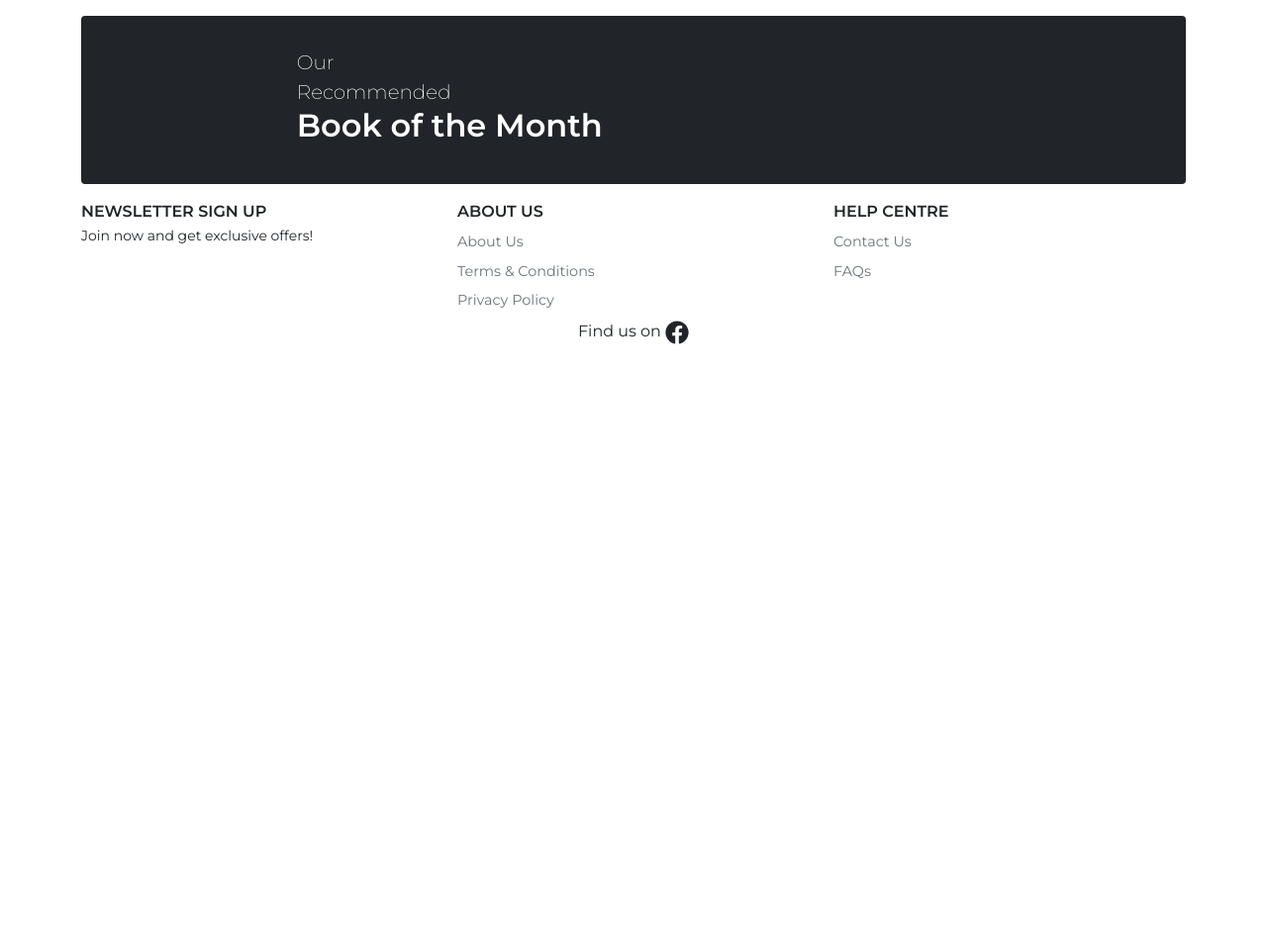
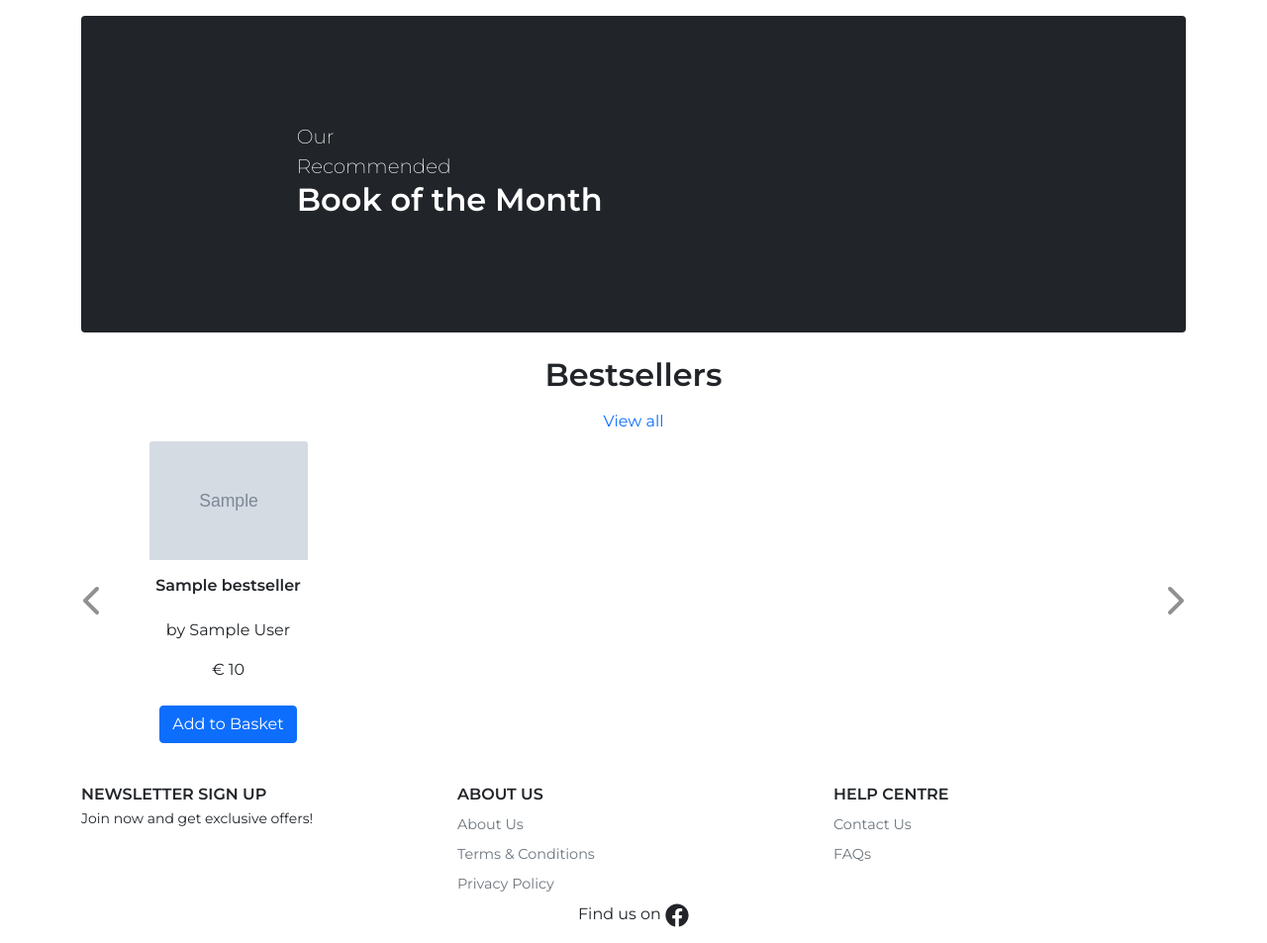
Before and after one commit to sejungkwak/cogito-books, a Django app: template home/templates/home/index.html in a window 1280 px wide. Shown: the part 181-1134 px from the top of the page at 99% size. Before the commit the page ends 529 px from the top, so only its background shows below. Run offline with Django 3.2, Linux system fonts and the light colour scheme; the template is opened without the code that fills it: most values are stand-ins (such as "Sample title", 1, 10 or a date in 2020); grey boxes marked "Sample" are stand-in pictures.

Commit message:
feat: Create carousel for bestsellers

```diff
--- a/home/static/home/css/home.css
+++ b/home/static/home/css/home.css
@@ -1,4 +1,92 @@
+/*------------------------------ Book of the Month -------------------------------*/
+
+.main-banner {
+    min-height: 20rem;
+}
+
 .main-banner_img {
-    max-width: 12.5rem;
+    max-width: 13.75rem;
     max-height: 20.5rem;
 }
+
+/*-------------------- Carousel for bestsellers and new releases --------------------*/
+
+.carousel-item > div {
+    display: none;
+}
+
+.carousel-item.active > div {
+    display: block;
+}
+
+.carousel-item.active,
+.carousel-item-start,
+.carousel-item-next,
+.carousel-item-prev {
+    display: flex;
+}
+
+.card-img-top {
+    max-width: 10rem;
+    max-height: 15rem;
+}
+
+.carousel-control-prev {
+    justify-content: flex-start;
+}
+
+.carousel-control-next {
+    justify-content: flex-end;
+}
+
+/************************************************************************************
+*********************************** Media queries ***********************************
+*************************************************************************************/
+
+/*=============== Bootstrap breakpoint for medium screen size devices ===============*/
+
+@media screen and (min-width: 768px) {
+
+    /*----------------------- display 2 books in carousel -----------------------*/
+
+    .carousel-item-end.active,
+    .carousel-item-next,
+    .carousel-item-next:not(.carousel-item-start) {
+        transform: translateX(50%);
+    }
+
+    .carousel-item-start.active,
+    .carousel-item-prev:not(.carousel-item-end) {
+        transform: translateX(-50%);
+    }
+
+    .carousel-item-start,
+    .carousel-item-end {
+        transform: translateX(0);
+    }
+
+}
+
+/*=============== Bootstrap breakpoint for large screen size devices ===============*/
+
+@media screen and (min-width: 992px) {
+
+    /*----------------------- display 4 books in carousel -----------------------*/
+
+    .carousel-item-end.active,
+    .carousel-item-next,
+    .carousel-item-next:not(.carousel-item-start) {
+        transform: translateX(25%);
+    }
+
+    .carousel-item-start.active,
+    .carousel-item-prev:not(.carousel-item-end) {
+        transform: translateX(-25%);
+    }
+
+    .carousel-item-start,
+    .carousel-item-end {
+        transform: translateX(0);
+    }
+
+}
--- /dev/null
+++ b/home/static/home/js/carousel.js
@@ -0,0 +1,23 @@
+// Display multiple cards in Bootstrap carousel
+// Source: Mathias Madsen's Codepen
+// https://codepen.io/mathiasmadsen/pen/xxRLKEg
+
+if ( window.matchMedia('(min-width: 768px)').matches ) {
+    let cardsPerCarousel = window.matchMedia('(min-width: 992px)').matches ? 4 : 2;
+
+    $('.carousel .carousel-item').each(function() {
+        let next = $(this).next();
+        if ( !next.length ) {
+            next = $(this).siblings(':first');
+        }
+        next.children(':first-child').clone().appendTo($(this));
+
+        for ( let i = 0; i < cardsPerCarousel; i++ ) {
+            next = next.next();
+            if ( !next.length ) {
+                next = $(this).siblings(':first');
+            }
+            next.children(':first-child').clone().appendTo($(this));
+        }
+    });
+}
--- /dev/null
+++ b/home/templates/home/includes/bestseller.html
@@ -0,0 +1,53 @@
+{% load i18n %}
+
+<h2 class="fw-600 mb-3">{% trans "Bestsellers" %}</h2>
+<a class="text-decoration-none" href="#">{% trans "View all" %}</a>
+
+<div class="carousel slide container mt-2" id="bestsellerCarousel" data-bs-ride="carousel">
+    <div class="carousel-inner">
+        {% for bestseller in bestsellers %}
+            <div class="carousel-item {% if forloop.first %}active{% endif %}">
+                <div class="col-12 col-md-6 col-lg-3">
+                    <div class="card border-0 text-center">
+                        <a href="#">
+                            {% if bestseller.cover %}
+                                <img class="card-img-top" src="{{ bestseller.cover.url }}" alt="{{ bestseller.title }}">
+                            {% else %}
+                                <img class="card-img-top" src="{{ MEDIA_URL }}noimage.png" alt="{{ bestseller.title }}">
+                            {% endif %}
+                        </a>
+                        <div class="card-body px-0">
+                            <a class="text-decoration-none text-body" href="#">
+                                <h3 class="card-title fs-6 fw-600">{{ bestseller.title }}</h3>
+                                <p class="card-text">
+                                    <ul class="list-group">
+                                        <li class="list-group-item border-0">
+                                            {% trans "by " %}
+                                            {% for author in bestseller.author.all %}
+                                                {% if not forloop.last %}
+                                                    {{ author }} &
+                                                {% else %}
+                                                    {{ author }}
+                                                {% endif %}
+                                            {% endfor %}
+                                        </li>
+                                        <li class="list-group-item border-0">{% trans "€ " %}{{ bestseller.price }}</li>
+                                    </ul>
+                                </p>
+                            </a>
+                            <a class="btn btn-primary" href="#">{% trans "Add to Basket" %}</a>
+                        </div>
+                    </div>
+                </div>
+            </div>
+        {% endfor %}
+    </div>
+    <button class="carousel-control-prev" type="button" data-bs-target="#bestsellerCarousel" data-bs-slide="prev">
+        <svg class="icon-container" aria-hidden="true" xmlns="http://www.w3.org/2000/svg" viewBox="0 0 384 512"><path class="icon-path__black" d="M41.4 233.4c-12.5 12.5-12.5 32.8 0 45.3l192 192c12.5 12.5 32.8 12.5 45.3 0s12.5-32.8 0-45.3L109.3 256 278.6 86.6c12.5-12.5 12.5-32.8 0-45.3s-32.8-12.5-45.3 0l-192 192z"/></svg>
+        <span class="visually-hidden">Previous</span>
+    </button>
+    <button class="carousel-control-next" type="button" data-bs-target="#bestsellerCarousel" data-bs-slide="next">
+        <svg class="icon-container" aria-hidden="true" xmlns="http://www.w3.org/2000/svg" viewBox="0 0 384 512"><path class="icon-path__black" d="M342.6 233.4c12.5 12.5 12.5 32.8 0 45.3l-192 192c-12.5 12.5-32.8 12.5-45.3 0s-12.5-32.8 0-45.3L274.7 256 105.4 86.6c-12.5-12.5-12.5-32.8 0-45.3s32.8-12.5 45.3 0l192 192z"/></svg>
+        <span class="visually-hidden">Next</span>
+    </button>
+</div>
--- a/home/templates/home/index.html
+++ b/home/templates/home/index.html
@@ -19,4 +19,12 @@
         </div>
         <a href="#"><img class="main-banner_img" src="" alt=""></a>
     </section>
+    <section class="my-4 text-center">
+        {% include "home/includes/bestseller.html" %}
+    </section>
 {% endblock %}
+
+{% block postloadjs %}
+    {{ block.super }}
+    <script src="{% static 'home/js/carousel.js' %}"></script>
+{% endblock %}
```
Also changed, not shown: media/noimage.png (added).
